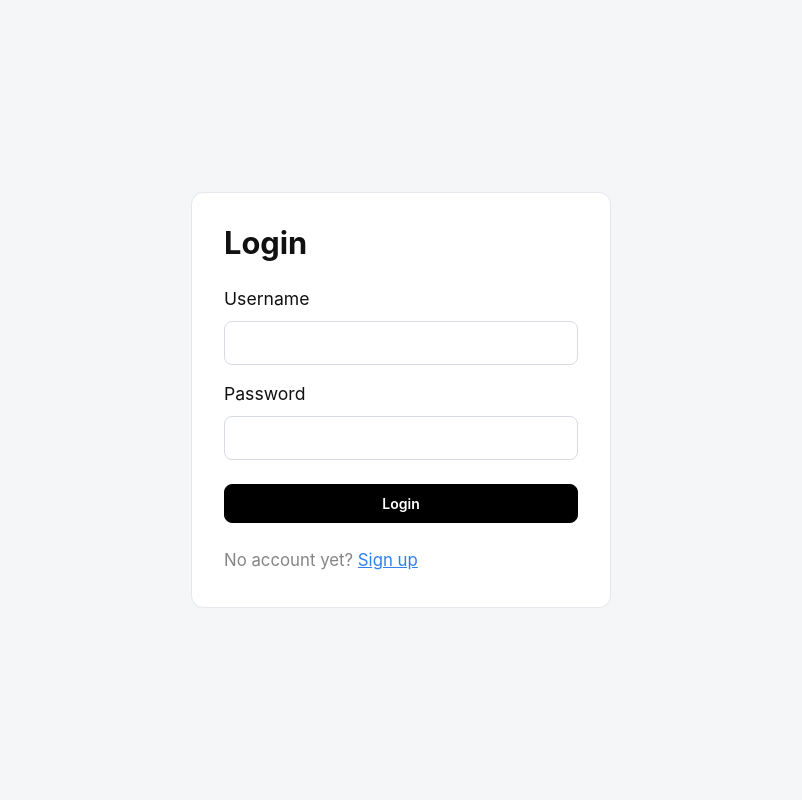
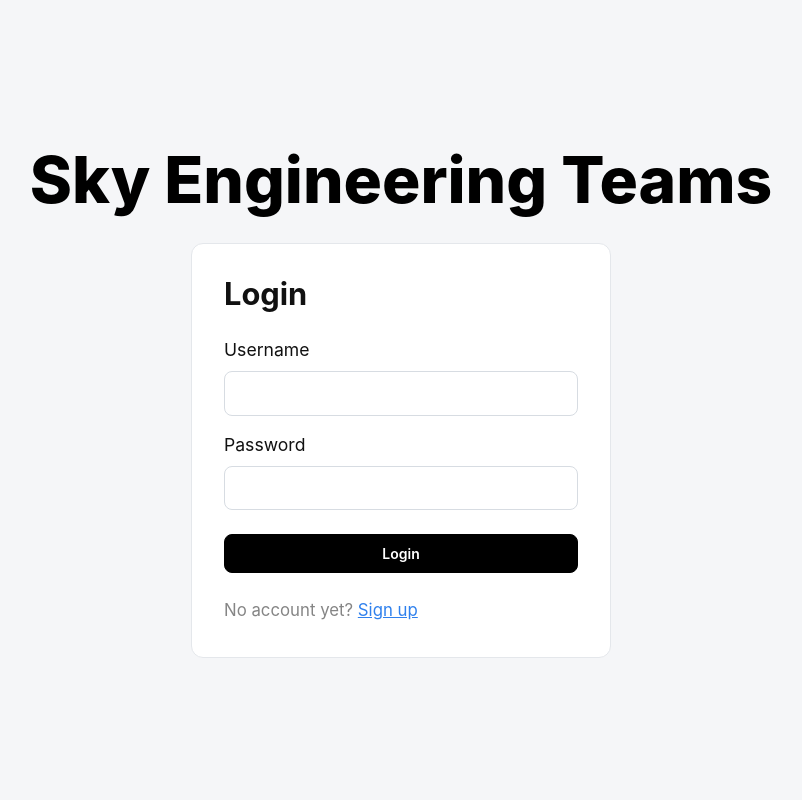
Before and after one commit to w2105627/Sky-Engineering-Coursework, a Django app: page /accounts/login/ in a window 1280 px wide. Shown: the whole page, without its empty margins (239-1041 px from the left). Run offline with Django 5.2, Linux system fonts and the light colour scheme; some libraries are stand-ins or nearby versions.

Commit message:
Added title to registration and login pages.

```diff
--- a/accounts/templates/accounts/login.html
+++ b/accounts/templates/accounts/login.html
@@ -8,7 +8,9 @@
     <link href="{% static 'site.css' %}" rel="stylesheet">
 </head>
 <body class="auth-page">
-    <div class="min-vh-100 d-flex align-items-center justify-content-center px-3">
+    <div class="min-vh-100 d-flex flex-column align-items-center justify-content-center px-3">
+        <h1 class="mb-4">Sky Engineering Teams</h1>
+
         <div class="auth-box">
             <h1 class="h3 mb-4">Login</h1>
 
--- a/accounts/templates/accounts/signup.html
+++ b/accounts/templates/accounts/signup.html
@@ -8,7 +8,9 @@
     <link href="{% static 'site.css' %}" rel="stylesheet">
 </head>
 <body class="auth-page">
-    <div class="min-vh-100 d-flex align-items-center justify-content-center px-3">
+    <div class="min-vh-100 d-flex flex-column align-items-center justify-content-center px-3">
+        <h1 class="mb-4">Sky Engineering Teams</h1>
+
         <div class="auth-box">
             <h1 class="h3 mb-4">Sign Up</h1>
 
```
